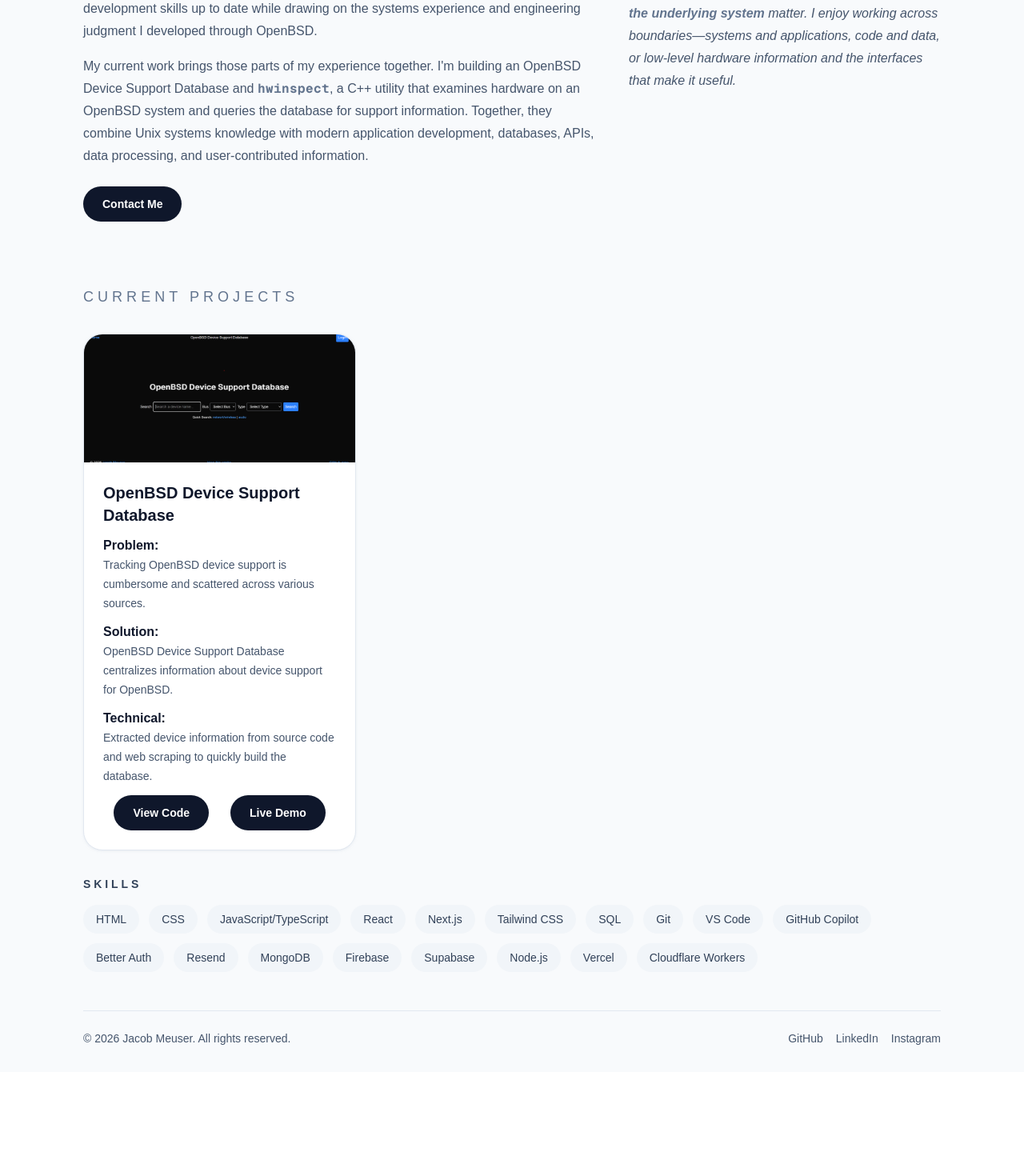
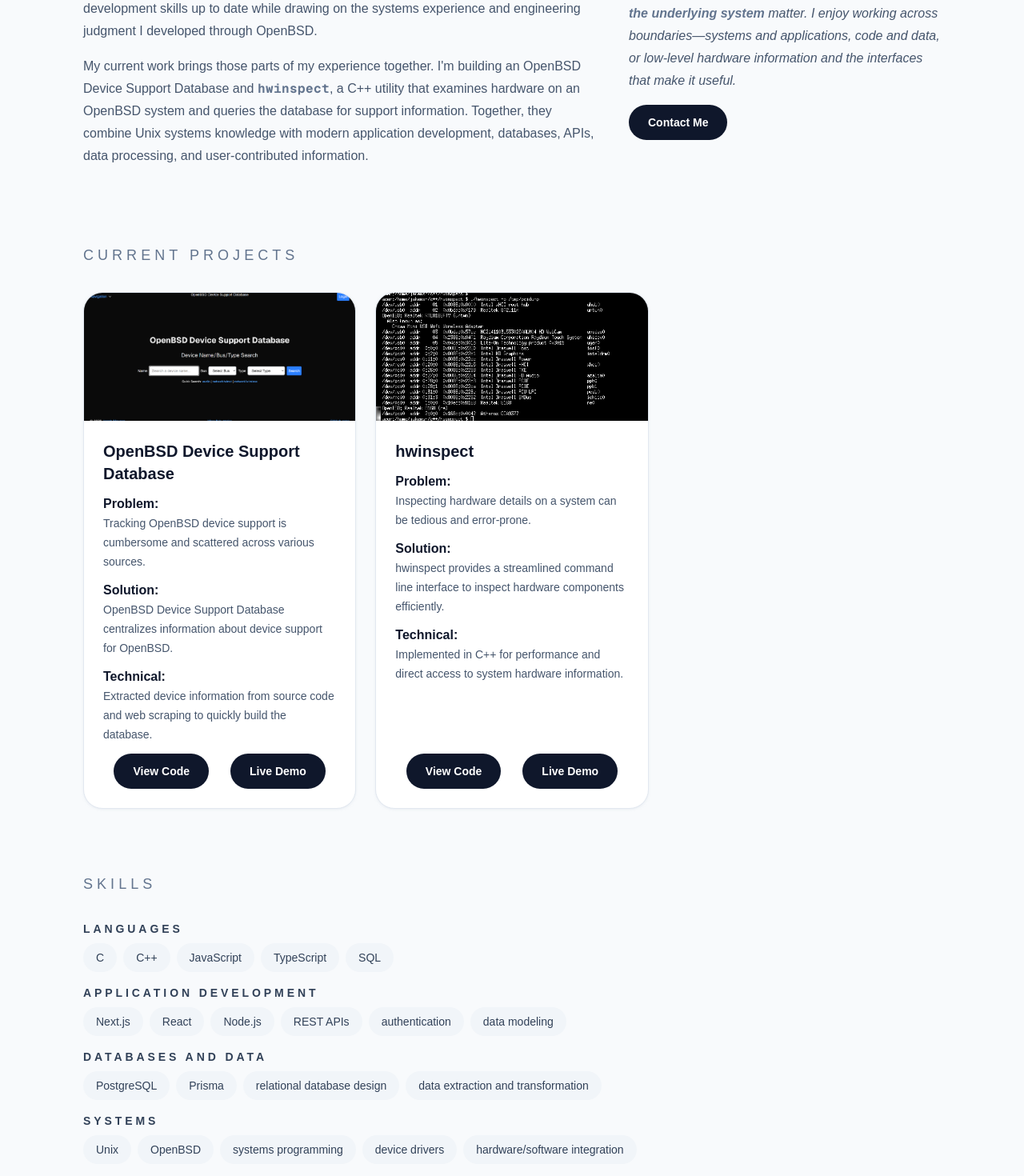
Before and after one commit to jakemsr/nextjs-portfolio, a Next.js app: page / in a window 1280 px wide. Shown: the part 600-2070 px from the top of the page at 80% size. Before the commit the page ends 1940 px from the top, so only its background shows below. Built offline with nearby package versions, Linux system fonts and the light colour scheme.

Commit message:
feat: Improve layout

```diff
--- a/app/page.tsx
+++ b/app/page.tsx
@@ -3,26 +3,42 @@
 import ContactModal from "@/components/contact-modal";
 
 
-const skills = [
-  'HTML',
-  'CSS',
-  'JavaScript/TypeScript',
+const skills = {
+  languages: [
+    'C',
+    'C++',
+    'JavaScript',
+    'TypeScript',
+    'SQL',
+  ],
+  application_development: [
+    'Next.js',
     'React',
-  'Next.js',
-  'Tailwind CSS',
-  'SQL',
+    'Node.js',
+    'REST APIs',
+    'authentication',
+    'data modeling',
+  ],
+  databases_and_data: [
+    'PostgreSQL',
+    'Prisma',
+    'relational database design',
+    'data extraction and transformation',
+  ],
+  systems: [
+    'Unix',
+    'OpenBSD',
+    'systems programming',
+    'device drivers',
+    'hardware/software integration',
+  ],
+  tools: [
     'Git',
-  'VS Code',
-  'GitHub Copilot',
-  'Better Auth',
-  'Resend',
-  'MongoDB',
-  'Firebase',
-  'Supabase',
-  'Node.js',
+    'GitHub',
     'Vercel',
-  'Cloudflare Workers',
-];
+    'GitHub Copilot'
+  ],
+};
 
 const currentProjects = [
   {
@@ -34,6 +50,16 @@
     problem: "Tracking OpenBSD device support is cumbersome and scattered across various sources.",
     solution: "OpenBSD Device Support Database centralizes information about device support for OpenBSD.",
     decision: "Extracted device information from source code and web scraping to quickly build the database."
+  },
+  {
+    title: "hwinspect",
+    description: "A C++ command line tool for hardware inspection.",
+    image: "/hwinspect.png",
+    link: "https://github.com/jakemsr/hwinspect",
+    code: "https://github.com/jakemsr/hwinspect",
+    problem: "Inspecting hardware details on a system can be tedious and error-prone.",
+    solution: "hwinspect provides a streamlined command line interface to inspect hardware components efficiently.",
+    decision: "Implemented in C++ for performance and direct access to system hardware information."
   },
 ];
 
@@ -144,13 +170,8 @@
                   databases, APIs, data processing, and user-contributed information.
                 </p>
               </div>
-              <Link
-                href="/?modal=true"
-                className="inline-flex rounded-full bg-slate-900 px-6 py-3 text-sm font-semibold text-white dark:bg-slate-700 transition duration-200 ease-out hover:bg-slate-700 hover:shadow-lg hover:scale-105">
-                Contact Me
-              </Link>
             </div>
-            <div>
+            <div className="flex gap-6 lg:flex-col">
               <Image
                 src="/profile_pic.jpg"
                 alt="Jacob Meuser"
@@ -159,7 +180,8 @@
                 loading="eager"
                 className="rounded-3xl aspect-square object-cover"
               />
-              <p className="my-6 text-base leading-7 italic text-slate-600 dark:text-slate-300">
+              <div className="flex flex-col gap-4">
+                <p className="text-base leading-7 italic text-slate-600 dark:text-slate-300">
                   I&apos;m particularly interested in software
                   where <span className="font-bold text-slate-500 dark:text-slate-200">correctness</span>,&nbsp;
                   <span className="font-bold text-slate-500 dark:text-slate-200">maintainability</span>,
@@ -167,6 +189,12 @@
                   I enjoy working across boundaries—systems and applications, code and data,
                   or low-level hardware information and the interfaces that make it useful.
                 </p>
+                <Link
+                  href="/?modal=true"
+                  className="inline-flex w-fit rounded-full bg-slate-900 px-6 py-3 text-sm font-semibold text-white dark:bg-slate-700 transition duration-200 ease-out hover:bg-slate-700 hover:shadow-lg hover:scale-105">
+                  Contact Me
+                </Link>
+              </div>
             </div>
           </section>
 
@@ -245,21 +273,35 @@
                 </article>
               ))}
             </div>
+          </section>
 
-              <div>
-                <p className="text-sm font-semibold uppercase tracking-[0.28em] text-slate-700 dark:text-slate-200">
+          <section id="skills" className="space-y-8">
+            <div className="space-y-3">
+              <p className="text-lg uppercase tracking-[0.28em] text-slate-500 dark:text-slate-400">
                 Skills
               </p>
-                <div className="mt-4 flex flex-wrap gap-3">
-                  {skills.map(skill => (
+            </div>
+            <div className="mt-4 flex flex-col gap-4">
+
+              {(Object.keys(skills) as Array<keyof typeof skills>).map((category) => (
+                // now `category` is typed as the union of actual keys
+                <div key={category} className="flex flex-col gap-2">
+                  <div className="text-sm font-semibold uppercase tracking-[0.28em] text-slate-700 dark:text-slate-200">
+                    {category.split('_').join(' ')}
+                  </div>
+                  <div className="flex flex-wrap gap-2">
+                    {skills[category].map((skill) => (
                       <span key={skill} className="rounded-full bg-slate-100 px-4 py-2 text-sm font-medium text-slate-700 dark:bg-slate-800 dark:text-slate-200">
                         {skill}
                       </span>
                     ))}
                   </div>
                 </div>
+              ))}
 
+            </div>
           </section>
+
         </main>
 
         <footer className="border-t border-slate-200 pt-6 text-sm text-slate-600 dark:border-slate-800 dark:text-slate-400">
```
Also changed, not shown: public/obsd-device-support.png, 1 other file (tests, documents, lock files or other folders). Lines whose indentation alone changed are shown as unchanged.
